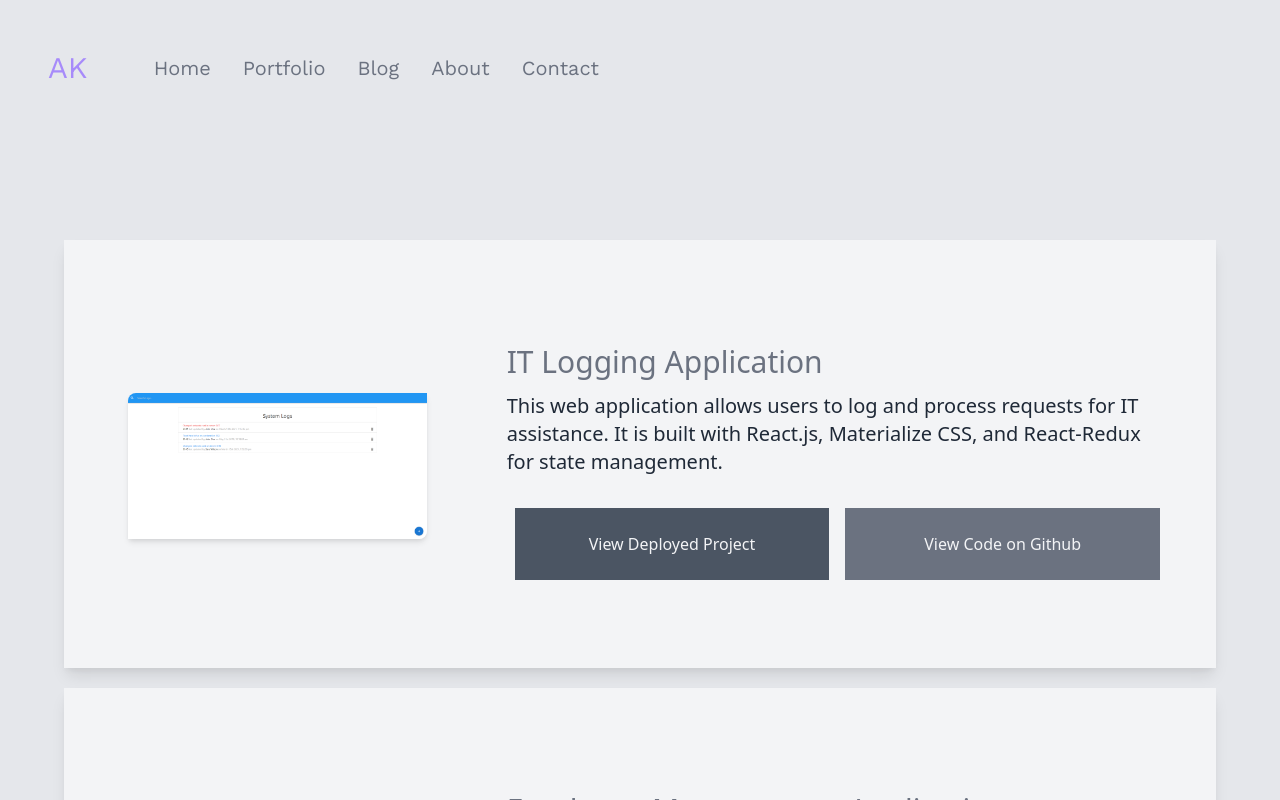
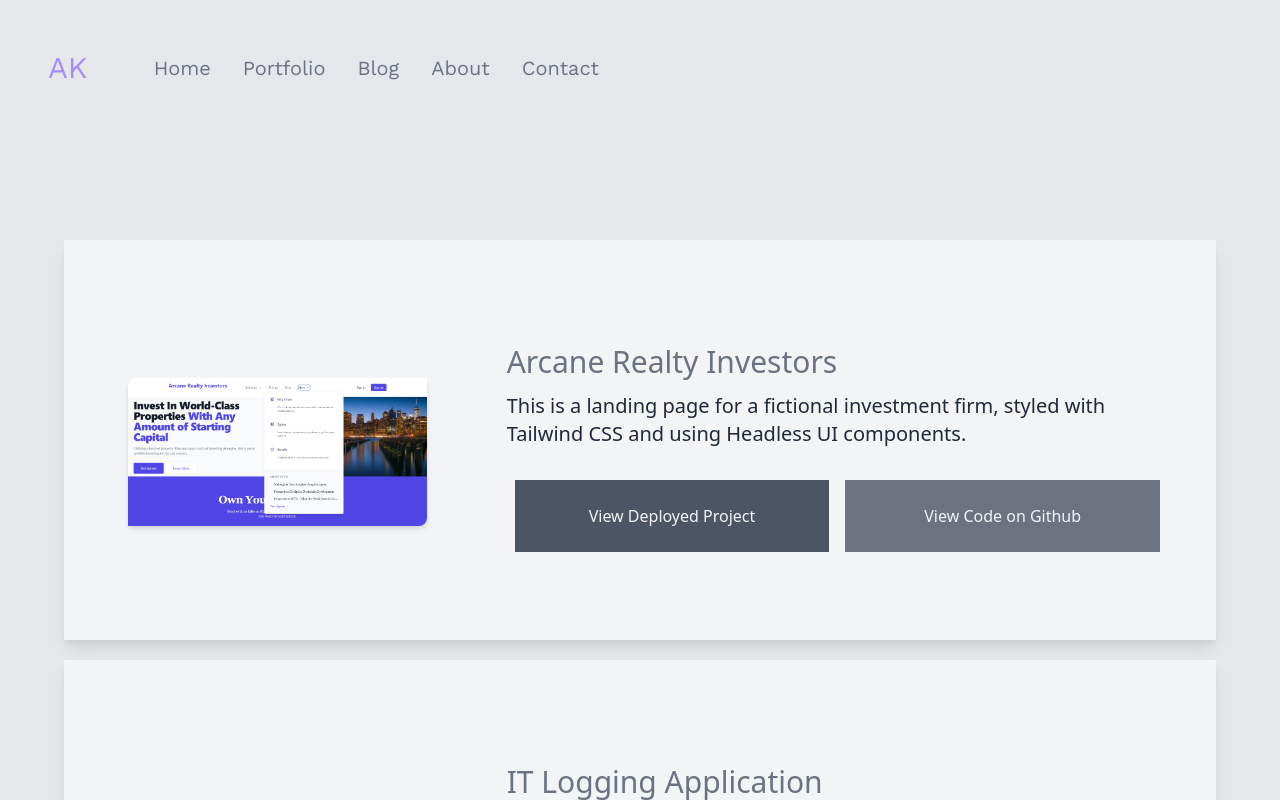
Before and after one commit to AndrewKepson/portfolio, a Gatsby site: page /development in a window 1280 px wide. Built offline with nearby package versions, Linux system fonts and the light colour scheme; Gatsby itself is replaced by a stand-in of ours.

Commit message:
Added new portfolio project.

```diff
--- a/src/data/codeProjectsPortfolio.js
+++ b/src/data/codeProjectsPortfolio.js
@@ -1,4 +1,14 @@
 export const CodePortfolio = [
+  {
+    project: 'Arcane Realty Investors',
+    github:
+      'https://github.com/AndrewKepson/Tailwind-Landing-Pages/blob/master/src/pages/arcane-realty-investors.js',
+    deployment:
+      'https://xenodochial-hamilton-5bed45.netlify.app/arcane-realty-investors',
+    description: `This is a landing page for a fictional investment firm, styled with Tailwind CSS and using Headless UI components.`,
+    photo: 'Arcane-Realty-Investors',
+    altText: 'Arcane Realty Investors landing page',
+  },
   {
     project: 'IT Logging Application',
     github: 'https://github.com/AndrewKepson/logging-application-react-redux',
```
Also changed, not shown: src/images/development-project-images/Arcane-Realty-Investors.png (added).
